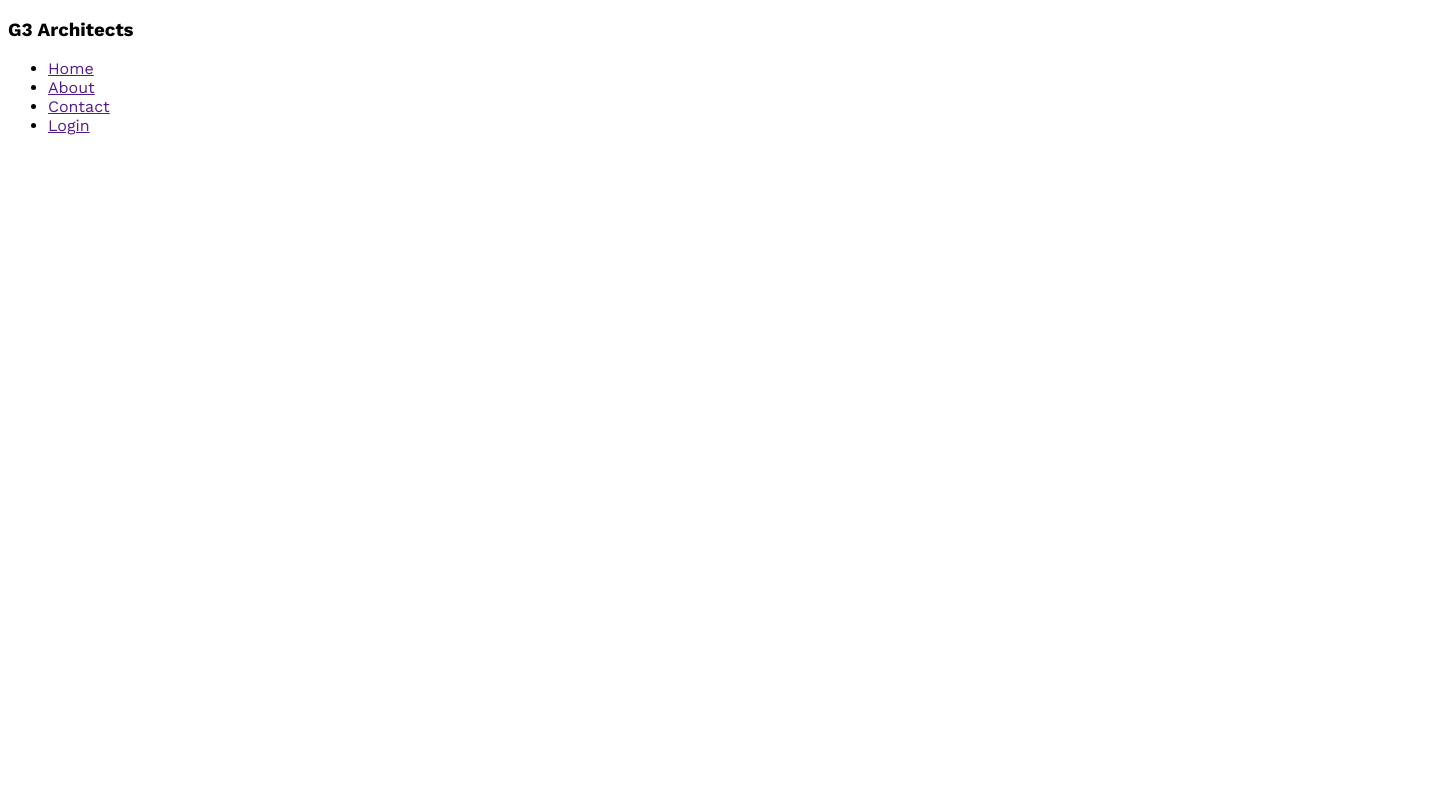
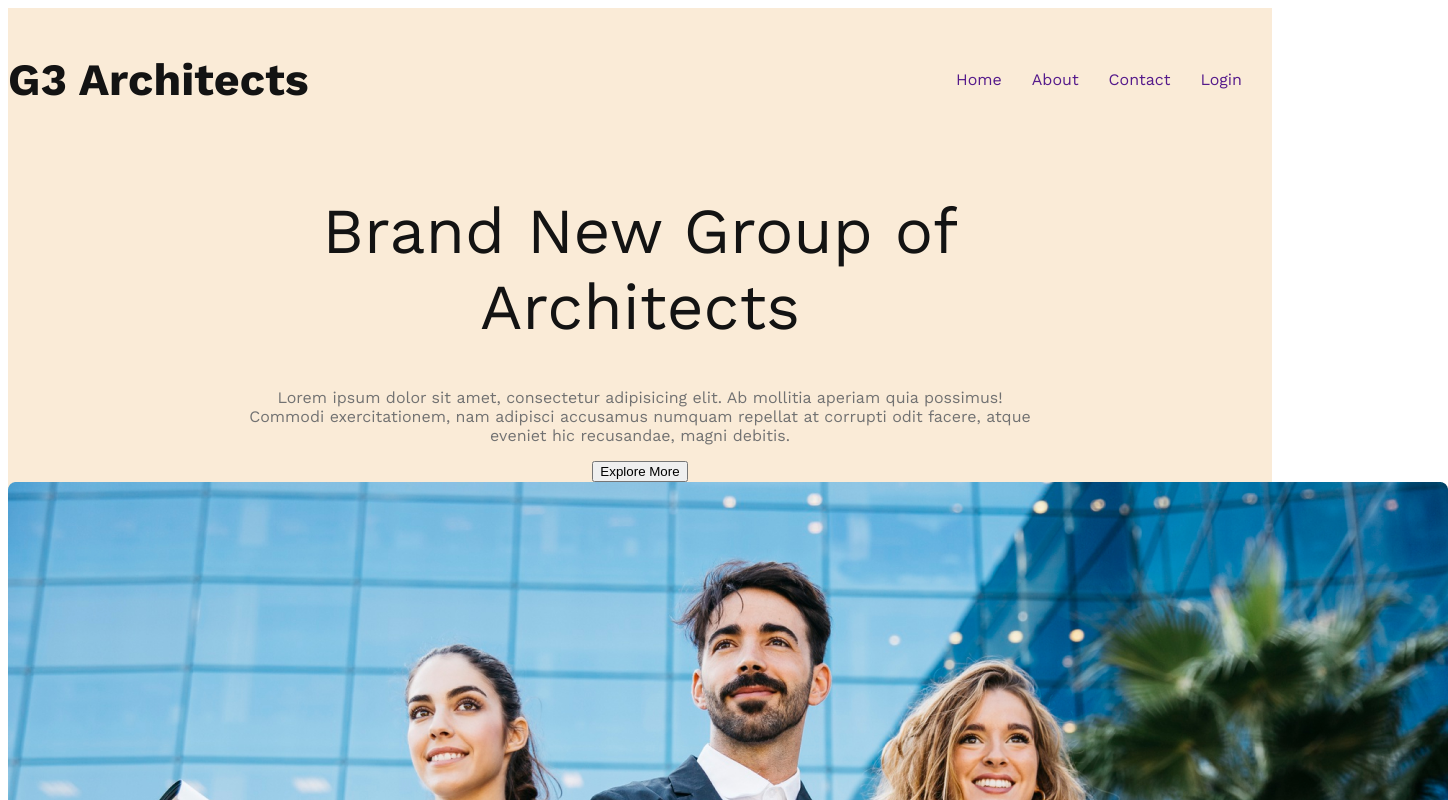
Before and after one commit to Abusayem99133/g3-architech, a plain HTML site: page index.html in a window 1280 px wide. Shown: the top 800 px of the page, 1448 px wide, since content can reach past the window. Drawn offline with nearby package versions, Linux system fonts and the light colour scheme.

Commit message:
new heder and new banner added and new btn added

```diff
--- a/index.html
+++ b/index.html
@@ -7,9 +7,9 @@
     <link rel="stylesheet" href="style.css">
 </head>
 <body>
-    <header>
+    <header class="header">
        <nav>
-        <h3>G3 Architects</h3>
+        <h3 class="nav-title">G3 Architects</h3>
         <ul>
             <li><a href="">Home</a></li>
             <li><a href="">About</a></li>
@@ -17,6 +17,14 @@
             <li><a href="">Login</a></li>
         </ul>
        </nav>
+       <div class="banner">
+      <div class="banner-content">
+        <h1 class="banner-title">Brand New Group of Architects</h1>
+        <p class="banner-description">Lorem ipsum dolor sit amet, consectetur adipisicing elit. Ab mollitia aperiam quia possimus! Commodi exercitationem, nam adipisci accusamus numquam repellat at corrupti odit facere, atque eveniet hic recusandae, magni debitis.</p>
+        <button class="btn-primary">Explore More</button>
+      </div>
+      <img src="/images/banner.png" alt="">
+    </div>
     </header>
     <main>
 
--- a/style.css
+++ b/style.css
@@ -1,5 +1,53 @@
 /* Work sans font form google fonts  */
   @import url('https://fonts.googleapis.com/css2?family=Work+Sans:wght@400;600;700;800&display=swap');
+
+  /* shared styles  */
 body{
     font-family: 'Work Sans', sans-serif;
 }
+/* btn aria styles  */
+.btn-primary{
+
+}
+ /* header styles  */
+ .header{
+    background-color: antiquewhite;
+    padding-top: 50px 240px;
+ }
+ nav{
+    display: flex;
+    justify-content: space-between;
+    align-items: center;
+ }
+ .nav-title{
+    font-size: 2.8rem;
+    font-weight: 700;
+    color: #131313;
+ }
+ nav > ul{
+    display: flex;
+ }
+ nav li{
+    list-style:none;
+    margin-right: 30px;
+    font-weight:500;
+    font-size: 1rem;
+ }
+ nav li  a{
+    text-decoration: none;
+    background-color: ;
+ }
+ /* banner related styles  */
+ .banner-content{
+    max-width: 800px;
+    text-align: center;
+    margin: 0 auto;
+ }
+.banner-title{
+    font-size:4rem;
+    font-weight: 400;
+    color: #131313;
+}
+.banner-description{
+    color: #727272;
+}
```
